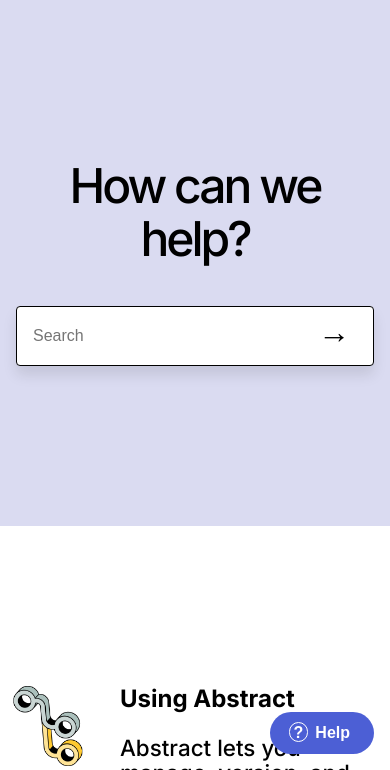
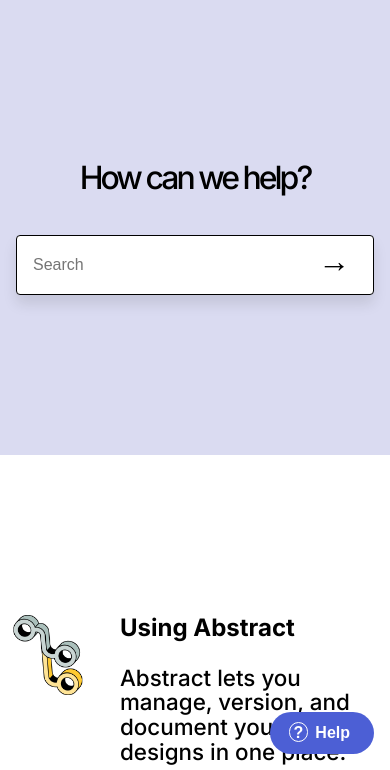
Before and after one commit to SpectreAscended/abstract-clone, a plain HTML site: page index.html in a window 390 px wide. Shown: the part 74-844 px from the top of the page. Drawn offline with Linux system fonts and the light colour scheme.

Commit message:
Edited hero heading at small screen size

```diff
--- a/css/queries.css
+++ b/css/queries.css
@@ -43,3 +43,9 @@
     align-self: flex-end;
   }
 }
+
+@media only screen and (max-width: 37.5em) {
+  .heading--hero {
+    font-size: 2rem;
+  }
+}
```
